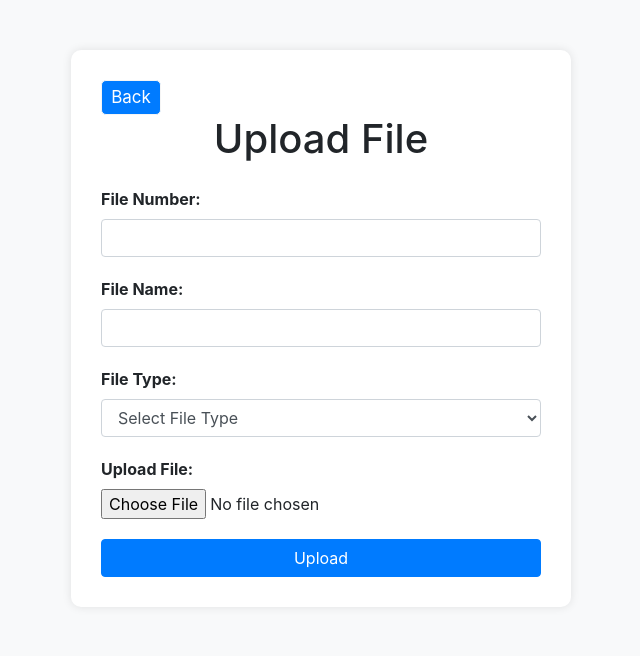
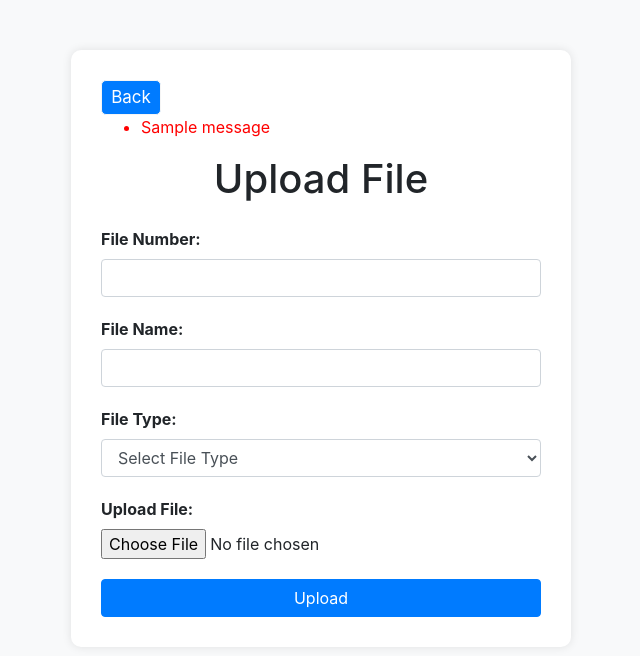
Before and after one commit to Jayavikram2004/Portfolio, a Django app: page /upload/ in a window 1280 px wide. Shown: the top 656 px of the page, without its empty margins (319-959 px from the left). Run offline with Django 5.2, Linux system fonts and the light colour scheme; tables that the repository leaves empty hold one stand-in row (values such as "Sample post"); one stand-in notice (Sample message) is shown; some libraries are stand-ins or nearby versions.

Commit message:
error message for primary key
added error message for file number.
to prevent backend error of primary key

```diff
--- a/Internship Projects/File Storage in SQL DB/app/templates/upload_file.html
+++ b/Internship Projects/File Storage in SQL DB/app/templates/upload_file.html
@@ -45,6 +45,13 @@
 <body>
     <div class="container">
         <a href="{% url 'file_list' %}"><button type="button" class="back-but">Back</button></a>
+        {% if messages %}
+            <ul class="messages">
+                {% for message in messages %}
+                <li {% if message.tags %} class="{{ message.tags }}"{% endif %} style="color: red;">{{ message }}</li>
+                {% endfor %}
+            </ul>
+        {% endif %}
         <h1 class="text-center mb-4">Upload File</h1>
         <form id="uploadForm" method="post" enctype="multipart/form-data">
             {% csrf_token %}
```
